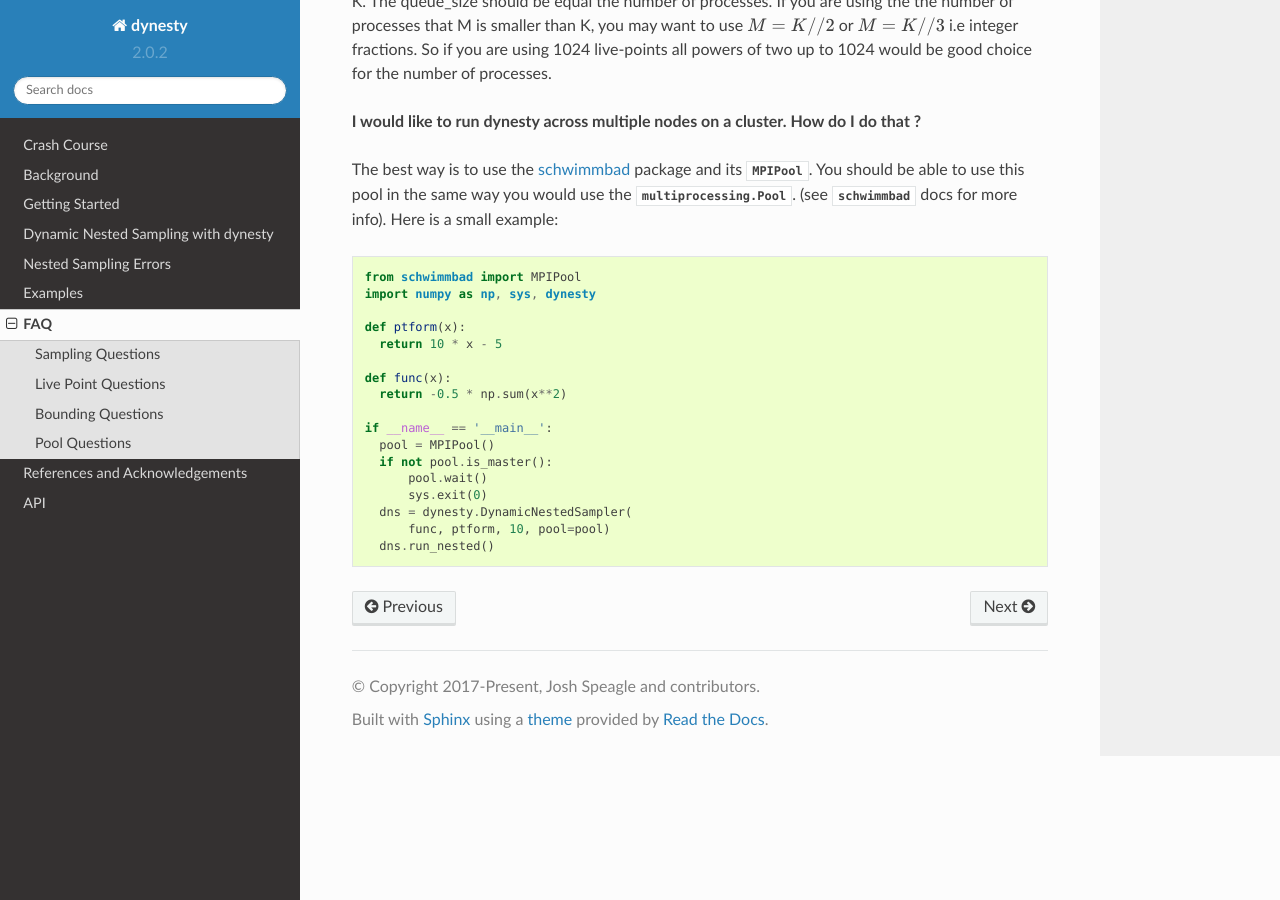
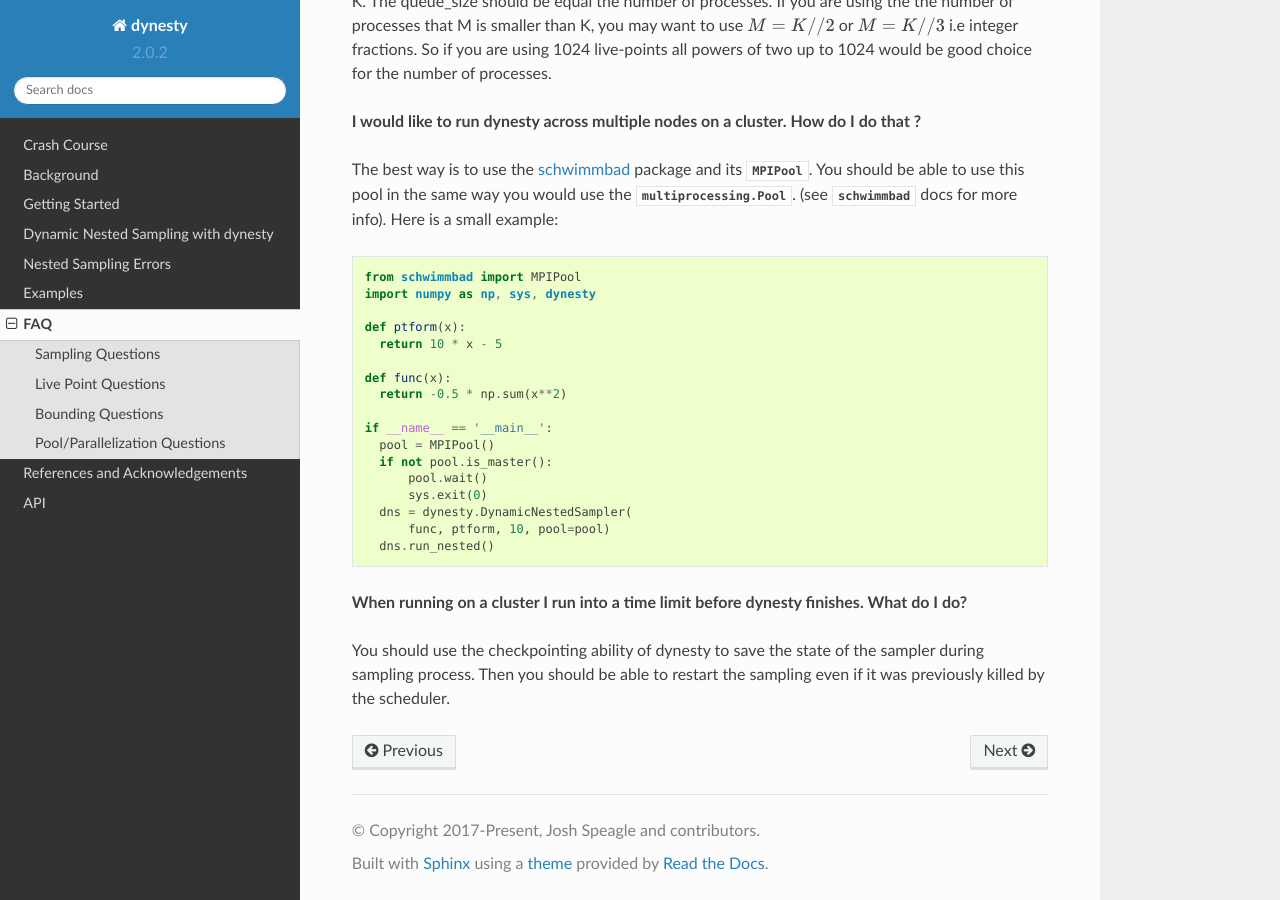
Before and after one commit to joshspeagle/dynesty, a Sphinx documentation site: the page built from docs/source/faq.rst, in a window 1280 px wide and 900 px high, scrolled down 8819 px. Built offline with Sphinx 7.4.7 and the Read the Docs theme 2.0.0, drawn with Linux system fonts in a browser that asks for light colours; the version number is read from the project's files by our own code; some of the changed text lies outside the part shown.

Commit message:
add more stuff to docs about checkpointing

```diff
--- a/docs/source/faq.rst
+++ b/docs/source/faq.rst
@@ -445,7 +445,7 @@ take a (some might find "excessively") large number of live points
 to confidently determine that you aren't missing any
 hidden prior volume.
 
-Pool Questions
+Pool/Parallelization Questions
 --------------
 
 **My provided** `pool` **is crashing. What do I do?**
@@ -494,3 +494,9 @@ and its `MPIPool`. You should be able to use this pool in the same way you would
     dns = dynesty.DynamicNestedSampler(
         func, ptform, 10, pool=pool)
     dns.run_nested()
+
+**When running on a cluster I run into a time limit before dynesty finishes. What do I do?**
+
+You should use the checkpointing ability of dynesty to save the state
+of the sampler during sampling process. Then you should be able to restart
+the sampling even if it was previously killed by the scheduler.
--- a/docs/source/quickstart.rst
+++ b/docs/source/quickstart.rst
@@ -574,6 +574,7 @@ If you used the pool in the sampler and you want to use the pool after restoring
     sampler.run_nested(resume=True)
 
 The checkpointing may be helpful if you are running dynesty on HPC with a queue system that has a limit on a wall-time that your jobs can run.
+There is a however an important reminder that should *NOT* use checkpointing for persistence. I.e. if you want to save the results of the sampling, you should save samples, weights or the results object, rather than the whole nested sampling object (as checkpointing does). The reason for this is that the checkpoint files are not guaranteed to be compatible between dynesty versions (even minor ones).
 
 Saving auxiliary information from log-likelihood function
 ----------------------------------------------------------
```
